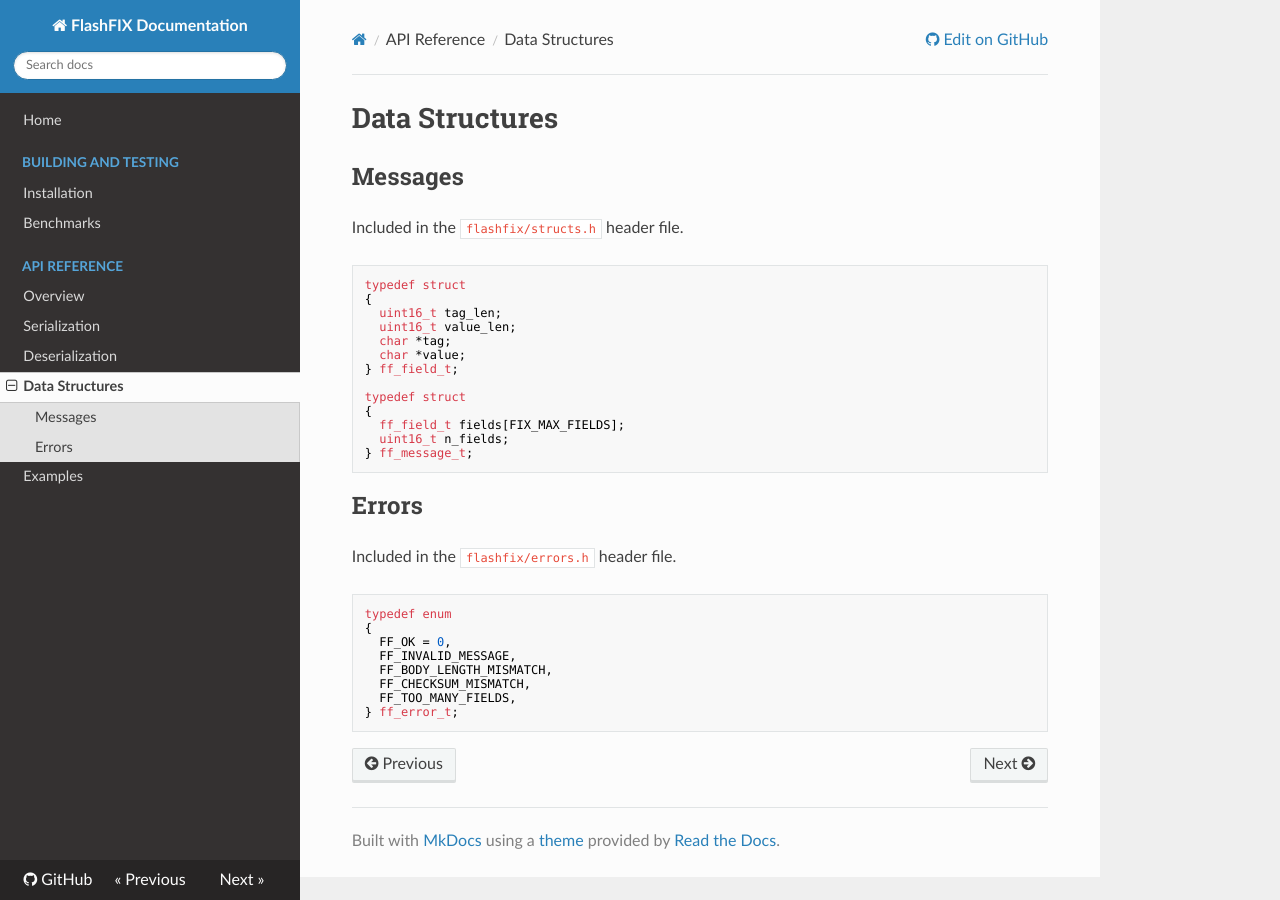
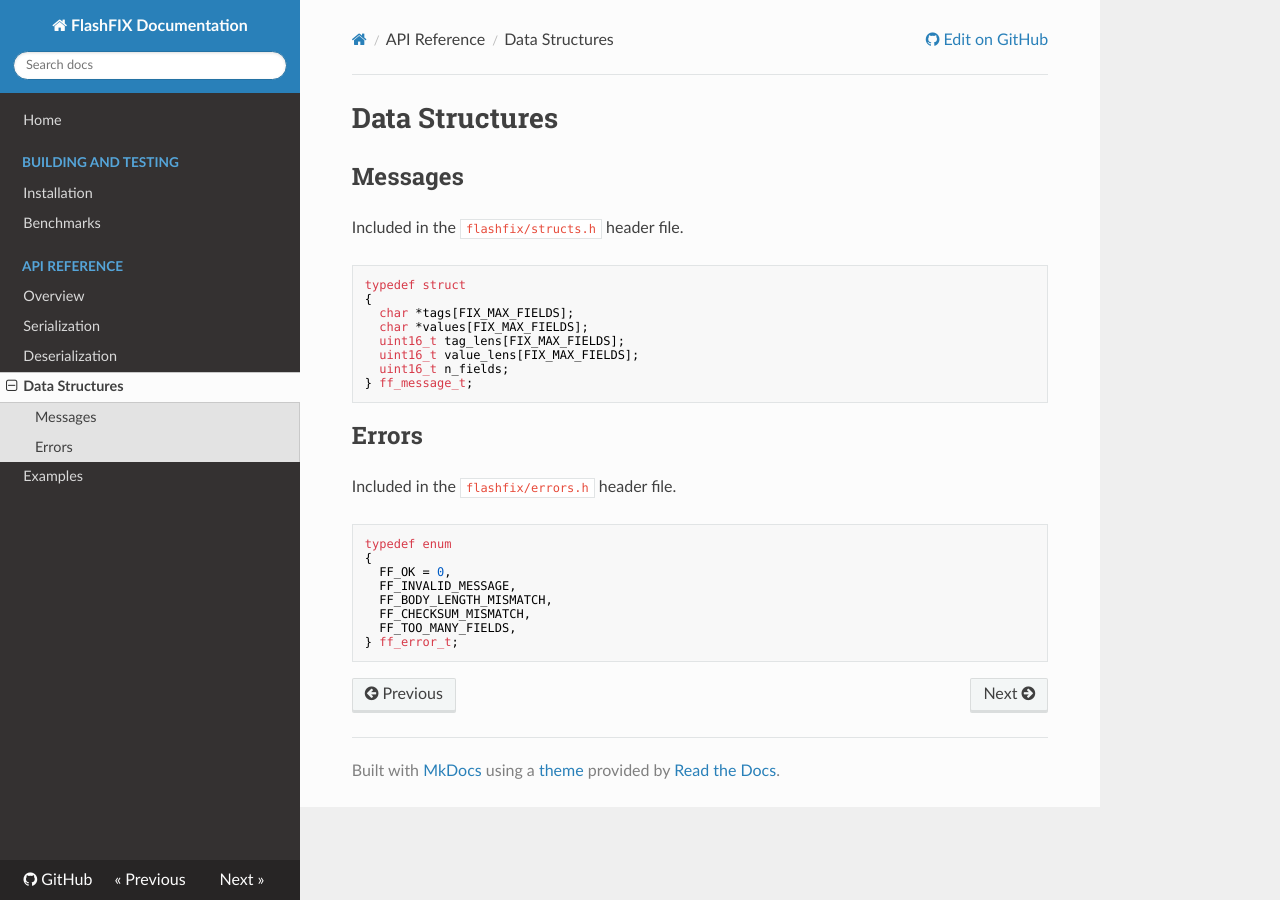
Before and after one commit to Raimo33/FlashFIX, an MkDocs documentation site: the page built from docs/api-reference/data-structures.md, in a window 1280 px wide. Built offline with MkDocs 1.6.1, drawn with Linux system fonts in a browser that asks for light colours; nearby versions of some CDN libraries.

Commit message:
Update documentation

````diff
--- a/CMakeLists.txt
+++ b/CMakeLists.txt
@@ -19,8 +19,10 @@ set(FLASHFIX_SOURCES
 
 set(FLASHFIX_PUBLIC_HEADERS
   include/flashfix.h
-  include/flashfix/deserializer.h
-  include/flashfix/serializer.h
+  include/deserializer.h
+  include/serializer.h
+  include/structs.h
+  include/errors.h
 )
 
 set(FLASHFIX_COMPILE_OPTIONS
--- a/docs/api-reference/data-structures.md
+++ b/docs/api-reference/data-structures.md
@@ -7,15 +7,10 @@ Included in the `flashfix/structs.h` header file.
 ```c
 typedef struct
 {
-  uint16_t tag_len;
-  uint16_t value_len;
-  char *tag;
-  char *value;
-} ff_field_t;
-
-typedef struct
-{
-  ff_field_t fields[FIX_MAX_FIELDS];
+  char *tags[FIX_MAX_FIELDS];
+  char *values[FIX_MAX_FIELDS];
+  uint16_t tag_lens[FIX_MAX_FIELDS];
+  uint16_t value_lens[FIX_MAX_FIELDS];
   uint16_t n_fields;
 } ff_message_t;
 ```
````
Also changed, not shown: 9 other files.
